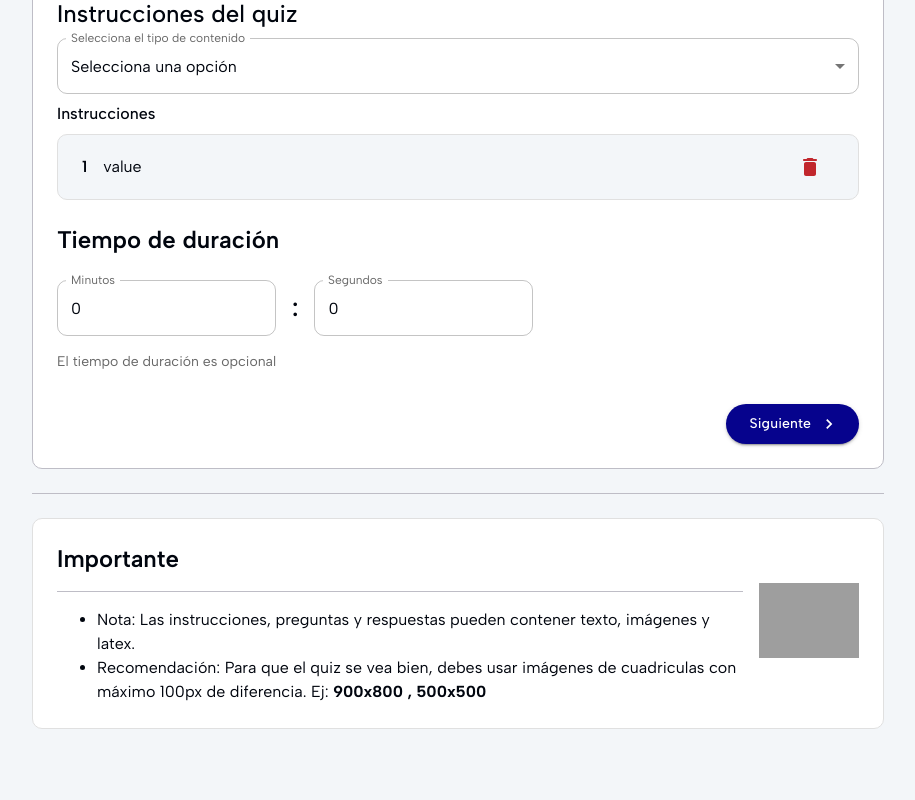
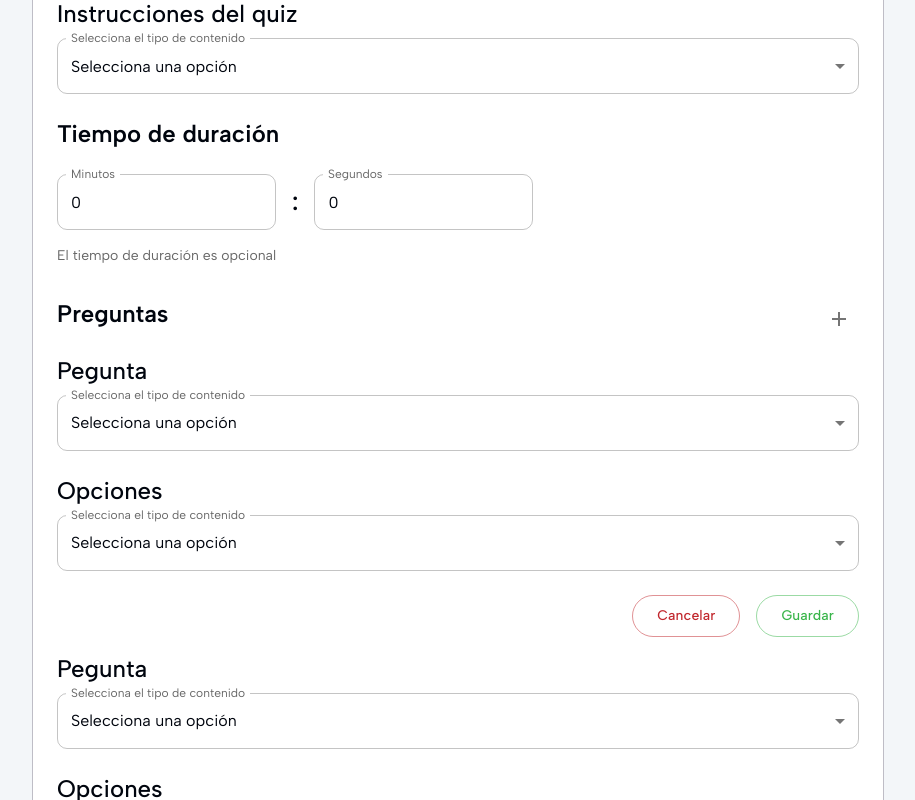
Before and after one commit to JavGt/test_KTDigital, a React (Vite) app: page /create-quiz in a window 1280 px wide. Shown: the part 340-1140 px from the top of the page, without its empty margins (182-1097 px from the left). Before the commit the page ends 1109 px from the top, so only its background shows below. Built offline with nearby package versions, Linux system fonts and the light colour scheme; grey boxes are pictures that could not be loaded; what better-react-mathjax would draw is missing.

Commit message:
add change

```diff
--- a/src/pages/CreateQuiz/components/FormAddQuiz/FormAddQuiz.jsx
+++ b/src/pages/CreateQuiz/components/FormAddQuiz/FormAddQuiz.jsx
@@ -1,10 +1,11 @@
-import { Button, Stack, TextField, Typography } from '@mui/material';
+import { Button, IconButton, Stack, TextField, Typography } from '@mui/material';
 import { useReducer, useState } from 'react';
 import { MultipleOptions } from '../InputInstruction';
 
+import AddIcon from '@mui/icons-material/Add';
 import { styled } from '@mui/material/styles';
 import { NavigateNext } from '@mui/icons-material/';
-import { AddImagenOption } from '../AddImagenOption';
+import { QuestionsContainer } from '../QuestionsContainer';
 
 export const actions = {
 	setInstructions: 'setInstructions',
@@ -30,12 +31,50 @@ const FormAddQuiz = () => {
 
 			<InputTime />
 
+			<QuestionsContainer data={[]} />
+
 			<Stack direction='row' justifyContent='flex-end'>
 				<Button endIcon={<NavigateNext />} variant='contained' type='submit'>
 					Siguiente
 				</Button>
 			</Stack>
 		</FormAddQuizStyles>
+	);
+};
+
+const actionsQuestions = {};
+
+const reducerQuestions = (state, action) => {
+	switch (action.type) {
+		case actions.setInstructions:
+			return { ...state, instructions: action.payload };
+		default:
+			return state;
+	}
+};
+
+const QuestionCreate = () => {
+	const [countQuestions, setCountQuestions] = useState(1);
+
+	return (
+		<>
+			<Stack direction={'row'} justifyContent='space-between' gap={2}>
+				<Typography variant='h5' component='h2' gutterBottom fontWeight={600}>
+					Crear pregunta
+				</Typography>
+				<IconButton>
+					<AddIcon />
+				</IconButton>
+			</Stack>
+			{Array(countQuestions)
+				.fill()
+				.map((_, index) => (
+					<>
+						<MultipleOptions label='Instrucciones del quiz' />
+						<MultipleOptions label='Opciones' />
+					</>
+				))}
+		</>
 	);
 };
 
--- a/src/pages/CreateQuiz/components/InputInstruction/InputInstruction.jsx
+++ b/src/pages/CreateQuiz/components/InputInstruction/InputInstruction.jsx
@@ -6,6 +6,7 @@ import { Box } from '@mui/system';
 import { typeFactory } from '@/utils/typeFactory';
 import { styled } from '@mui/material/styles';
 import { AddOption, objType, Selector } from '../SelectType/SelectType';
+import { useEffect } from 'react';
 
 export const instructionContext = createContext();
 
@@ -26,17 +27,16 @@ const reducer = (state, action) => {
 	}
 };
 
-const Provider = ({ children, locked }) => {
-	const [instructions, dispatch] = useReducer(reducer, [
-		{
-			type: 'text',
-			value: 'value',
-		},
-	]);
+const Provider = ({ children, locked, setData }) => {
+	const [instructions, dispatch] = useReducer(reducer, []);
 	const [type, setType] = useState(0);
 	const [options, setOptions] = useState(() =>
 		objType.filter(type => type.value !== locked)
 	);
+
+	useEffect(() => {
+		setData && setData(instructions);
+	}, [instructions]);
 
 	return (
 		<instructionContext.Provider
@@ -84,9 +84,9 @@ const InputInstruction = ({ label }) => {
 	);
 };
 
-export default function MultipleOptions({ locked, ...props }) {
+export default function MultipleOptions({ locked, setData, ...props }) {
 	return (
-		<Provider locked={locked}>
+		<Provider locked={locked} setData={setData}>
 			<InputInstruction {...props} />
 		</Provider>
 	);
--- /dev/null
+++ b/src/pages/CreateQuiz/components/QuestionsContainer/QuestionsContainer.jsx
@@ -0,0 +1,166 @@
+import {
+	useState,
+	useReducer,
+	forwardRef,
+	useImperativeHandle,
+	createContext,
+} from 'react';
+import { Box, Button, IconButton, Stack, Typography } from '@mui/material';
+import AddIcon from '@mui/icons-material/Add';
+import { useEffect } from 'react';
+import { useRef } from 'react';
+import { MultipleOptions } from '../InputInstruction';
+
+const StoreEditorEmpty = { question: [], options: [] };
+
+const QuestionsContainer = ({ data }) => {
+	const [questions, setQuestions] = useState([]);
+
+	const EditActions = useRef();
+
+	const addNewQuestion = () => EditActions.current.setData(StoreEditorEmpty);
+
+	useEffect(() => {
+		if (!data.length) addNewQuestion();
+		else setQuestions(data);
+	}, [data]);
+
+	const addQuestion = (question, index) => {
+		setQuestions(prev => {
+			if (index === undefined) return [...prev, question];
+
+			prev[index] = question;
+			return prev;
+		});
+	};
+
+	return (
+		<Stack gap={2} direction='column' mb={4}>
+			<Stack direction='row' alignItems='center' justifyContent='space-between'>
+				<Typography variant='h5' component='h2' gutterBottom fontWeight={600}>
+					Preguntas
+				</Typography>
+
+				<IconButton onClick={addNewQuestion}>
+					<AddIcon />
+				</IconButton>
+			</Stack>
+
+			<QuestionsEditor ref={EditActions} addQuestion={addQuestion} />
+
+			<ViewQuestion />
+		</Stack>
+	);
+};
+
+const QuestionsEditor = forwardRef(({ addQuestion }, ref) => {
+	const [questionEdit, setQuestionEdit] = useState([]);
+
+	useImperativeHandle(ref, () => ({
+		setData: data => setQuestionEdit(prev => [...prev, data]),
+	}));
+
+	const onCompleteEdit = (question, index) => {
+		setQuestionEdit(prev => prev.filter((_, i) => i !== index));
+		addQuestion(question, index);
+	};
+
+	const onCancelEdit = index =>
+		questionEdit.length > 1
+			? setQuestionEdit(prev => prev.filter((_, i) => i !== index))
+			: alert('No se puede cancelar, no hay preguntas');
+
+	return (
+		<>
+			{!!questionEdit.length &&
+				questionEdit.map((question, idx) => (
+					<Box key={idx}>
+						<EditedQuestion
+							index={idx}
+							question={question}
+							onCompleteEdit={onCompleteEdit}
+							onCancelEdit={onCancelEdit}
+						/>
+					</Box>
+				))}
+		</>
+	);
+});
+
+const EditedQuestion = ({ question, index, onCompleteEdit, onCancelEdit }) => {
+	const questionRef = useRef();
+	const optionsRef = useRef();
+
+	const handleCancelEdit = () => onCancelEdit(index);
+
+	const handleSave = () => {
+		const question = questionRef.current.getData();
+		const options = optionsRef.current.getData();
+		if (!question.length || !options.length)
+			return alert('No se puede guardar, faltan datos');
+
+		onCompleteEdit({ question, options }, index);
+	};
+
+	return (
+		<>
+			<Questions questions={question.question} ref={questionRef} />
+
+			<Options options={question.options} ref={optionsRef} />
+
+			<Buttons onCancel={handleCancelEdit} onSave={handleSave} />
+		</>
+	);
+};
+
+const Buttons = ({ onCancel, onSave }) => {
+	return (
+		<Stack direction='row' gap={2} alignItems='center' justifyContent='flex-end'>
+			<Button onClick={onCancel} variant='outlined' color='error'>
+				Cancelar
+			</Button>
+			<Button onClick={onSave} variant='outlined' color='success'>
+				Guardar
+			</Button>
+		</Stack>
+	);
+};
+
+const Questions = forwardRef(({}, ref) => {
+	const [data, setData] = useState([]);
+
+	useImperativeHandle(ref, () => ({
+		getData: () => data,
+	}));
+
+	const handleSave = data => setData(data);
+
+	return (
+		<>
+			<MultipleOptions setData={handleSave} label='Pegunta' />
+		</>
+	);
+});
+
+const Options = forwardRef(({}, ref) => {
+	const [data, setData] = useState([]);
+
+	useImperativeHandle(ref, () => ({
+		getData: () => data,
+	}));
+
+	return (
+		<>
+			<MultipleOptions label='Opciones' />
+		</>
+	);
+});
+
+const ViewQuestion = props => {
+	console.log('ViewQuestion -> props', props);
+	const [question, setQuestion] = useState([]);
+
+	return <></>;
+};
+
+export default QuestionsContainer;
--- /dev/null
+++ b/src/pages/CreateQuiz/components/QuestionsContainer/index.js
@@ -0,0 +1 @@
+export { default as QuestionsContainer } from './QuestionsContainer';
```
